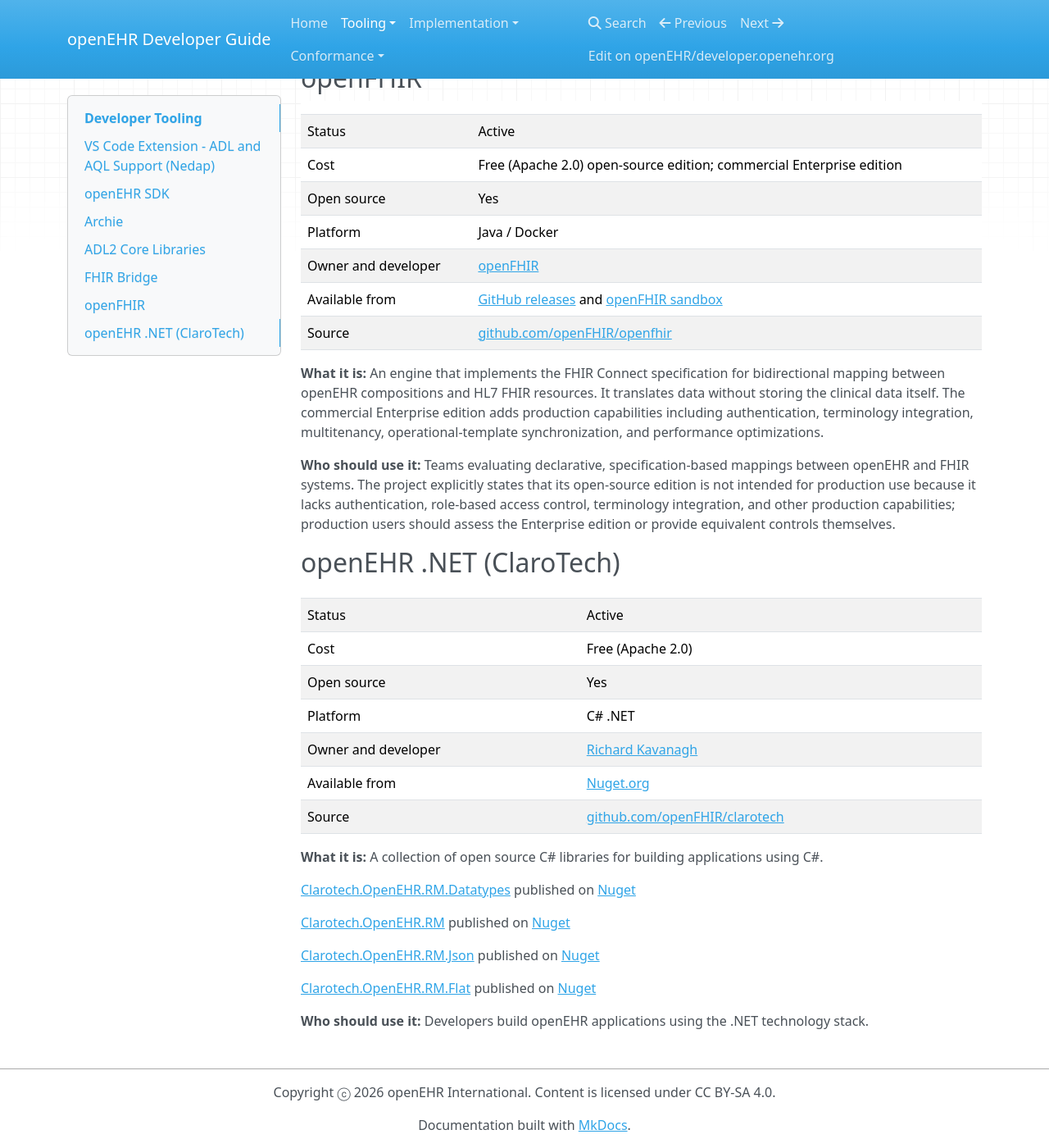
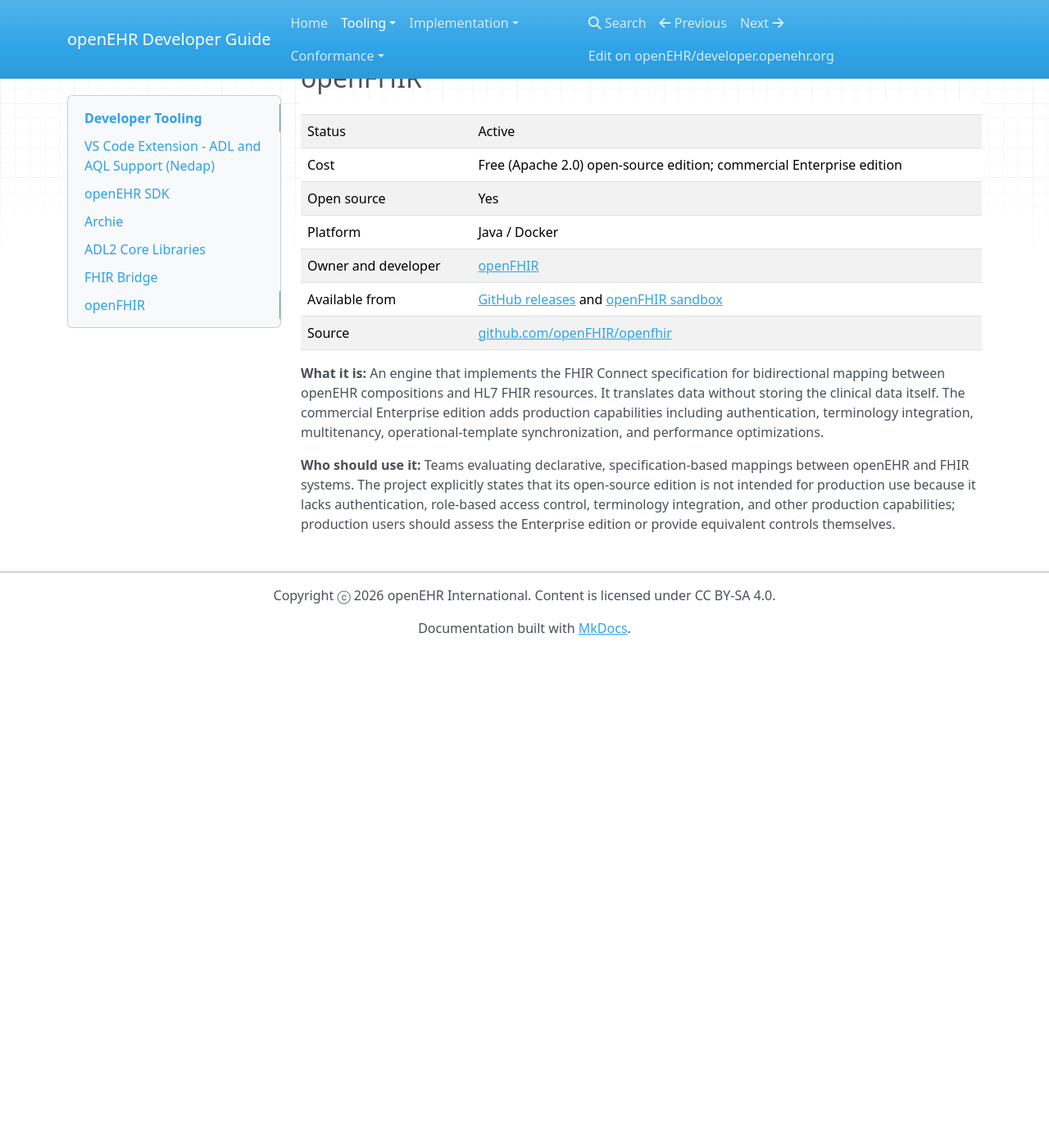
Before and after one commit to openEHR/developer.openehr.org, an MkDocs documentation site: the page built from docs/tooling/developer-tooling.md, in a window 1280 px wide and 1400 px high, scrolled down 2396 px. Shown: the whole window at 82% size. Built offline with MkDocs 1.6.1, drawn with Linux system fonts in a browser that asks for light colours; nearby versions of some CDN libraries; after the commit the page ends 3190 px from its top, so only the background shows below that.

Commit message:
Revert "add c# nuget libraries"
This reverts commit cfb84aa4af6a42365376f12fefe06c16a9ba66d1.

```diff
--- a/docs/tooling/developer-tooling.md
+++ b/docs/tooling/developer-tooling.md
@@ -89,28 +89,3 @@
 **What it is:** An engine that implements the FHIR Connect specification for bidirectional mapping between openEHR compositions and HL7 FHIR resources. It translates data without storing the clinical data itself. The commercial Enterprise edition adds production capabilities including authentication, terminology integration, multitenancy, operational-template synchronization, and performance optimizations.
 
 **Who should use it:** Teams evaluating declarative, specification-based mappings between openEHR and FHIR systems. The project explicitly states that its open-source edition is not intended for production use because it lacks authentication, role-based access control, terminology integration, and other production capabilities; production users should assess the Enterprise edition or provide equivalent controls themselves.
-
-## openEHR .NET (ClaroTech)
-
-| | |
-| --- | --- |
-| Status | Active |
-| Cost | Free (Apache 2.0)  |
-| Open source | Yes |
-| Platform | C# .NET|
-| Owner and developer | [Richard Kavanagh](https://www.linkedin.com/in/richardkavanagh/) |
-| Available from | [Nuget.org](https://www.nuget.org/profiles/clarotechuk)|
-| Source | [github.com/openFHIR/clarotech](https://github.com/openFHIR/clarotech) |
-
-**What it is:** A collection of open source C# libraries for building applications using C#.
-
-
-[Clarotech.OpenEHR.RM.Datatypes](https://github.com/clarotech/openEHRDataTypes) published on [Nuget](https://www.nuget.org/packages/Clarotech.OpenEHR.RM.Datatypes)
-
-[Clarotech.OpenEHR.RM](https://github.com/clarotech/openEHR-ehr) published on [Nuget](https://www.nuget.org/packages/Clarotech.OpenEHR.RM)
-
-[Clarotech.OpenEHR.RM.Json](https://github.com/clarotech/openEHR-json) published on [Nuget](https://www.nuget.org/packages/Clarotech.OpenEHR.RM.Json)
-
-[Clarotech.OpenEHR.RM.Flat](https://github.com/clarotech/openEHR-flat) published on [Nuget](https://www.nuget.org/packages/Clarotech.OpenEHR.RM.Flat)
-
-**Who should use it:** Developers build openEHR applications using the .NET technology stack.
```
